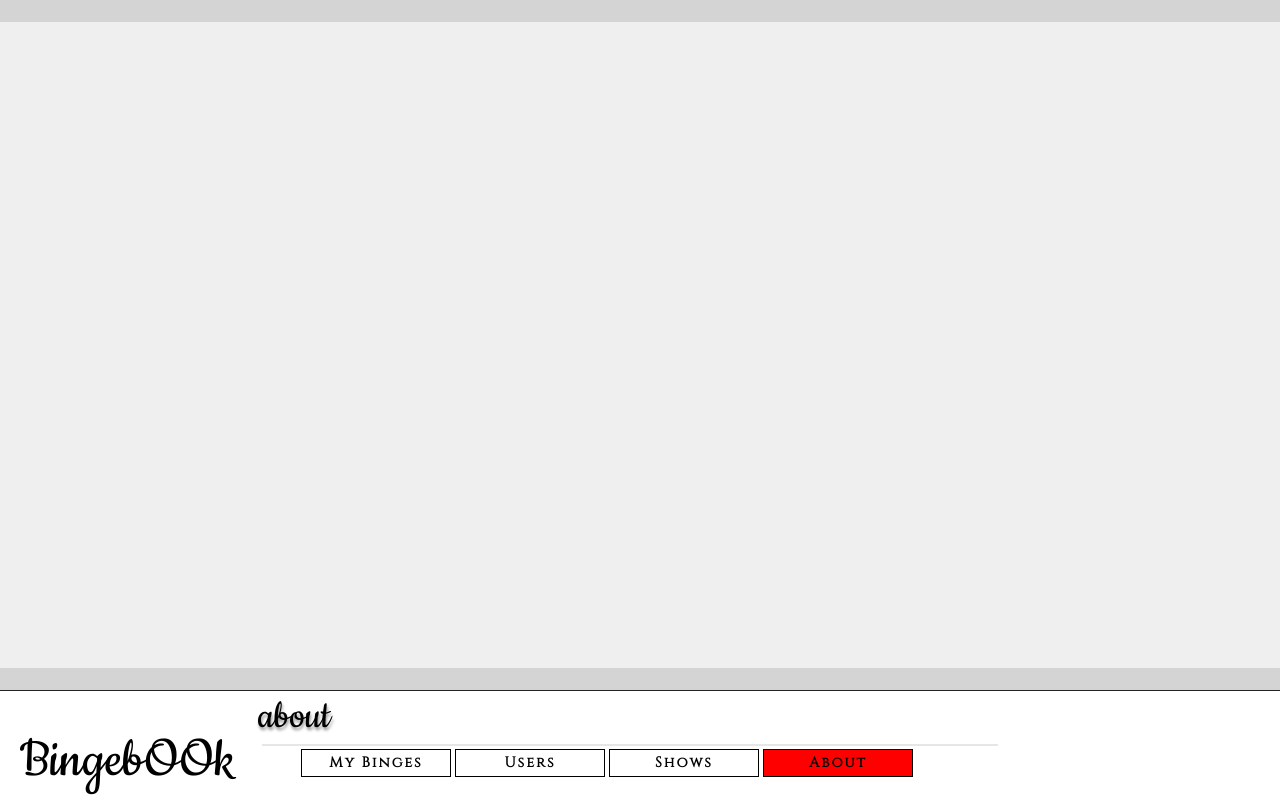
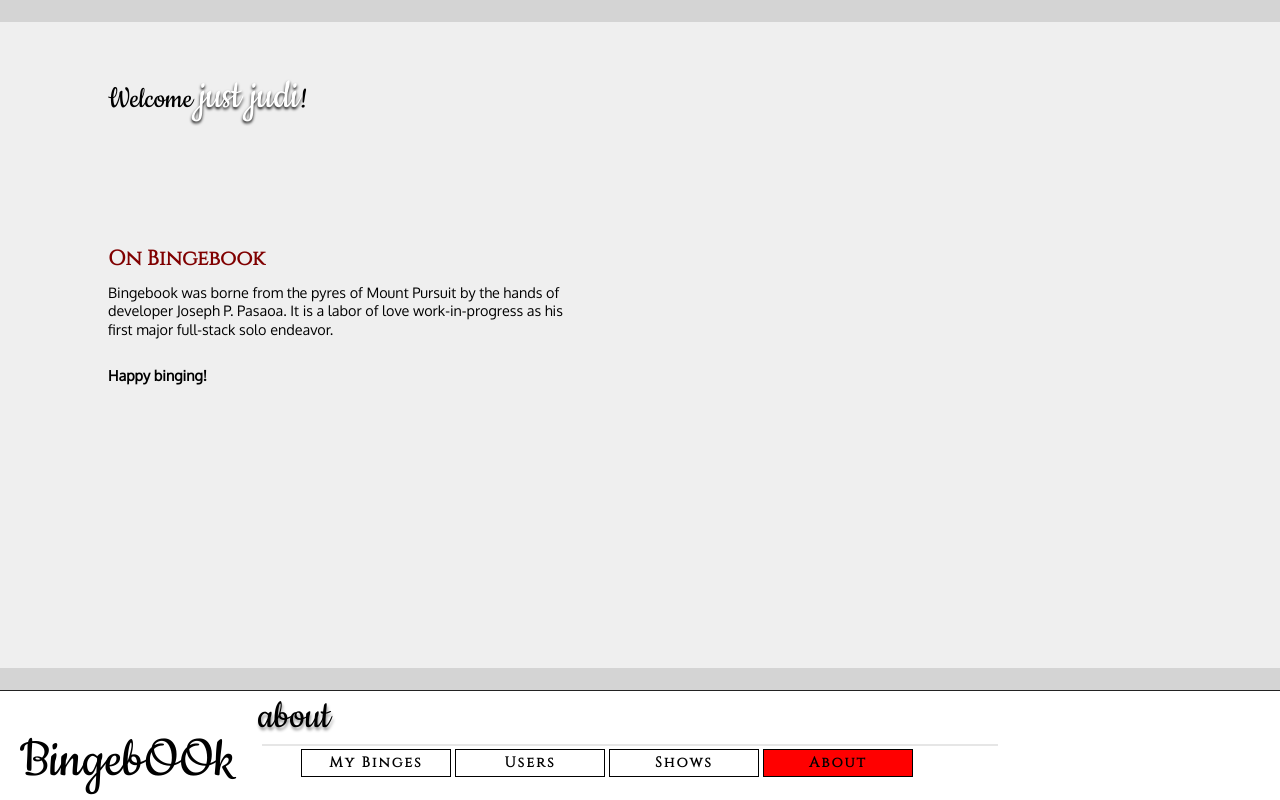
Before and after one commit to joseph-p-pasaoa/bingebook_frontE__FullStack, a React (Create React App) app: page /about in a window 1280 px wide. Built offline with nearby package versions, Linux system fonts and the light colour scheme; no server answers.

Commit message:
1.0, complete rough about page, complete front-end and full-stack mvp

```diff
--- a/src/App.js
+++ b/src/App.js
@@ -33,8 +33,8 @@ const App = () => {
               <Route path={`/users`} component={UsersList} />
               <Route path={`/shows/:show_id/user/:user_id`} component={UserShowProfile} />
               <Route path={`/shows`} component={ShowsList} />
-              <Route path={`/about`} render={About} />
-              <Route path={`/`} component={Home} />
+              <Route path={`/about`} component={About} />
+              <Route path={`/`} render={Home} />
             </Switch>
           </div>
         </div>
--- /dev/null
+++ b/src/pages/About.css
@@ -0,0 +1,41 @@
+/*
+JOSEPH P. PASAOA
+About Page Component CSS | Bingebook (a full-stack binge-facilitating app)
+*/
+
+
+.about-page--welcome {
+    font-family: 'Cookie', sans-serif;
+    margin: 3px 6px 14vh 8px;
+    font-size: 2em;
+}
+
+.about-page--welcome .username {
+    font-size: 1.4em;
+    text-shadow: 0px 2px 3px #000;
+    color: #fff;
+}
+
+.about-page--header {
+    margin-bottom: 10px;
+
+    font-family: 'Cinzel', serif;
+    font-size: 1.3em;
+    font-weight: bold;
+
+    color: maroon;
+}
+
+.about-page--copy {
+    margin: 3px 6px 3px 8px;
+    width: 43%;
+
+    line-height: 1.3em;
+}
+
+.salutations {
+    margin-top: 3vh;
+    margin-bottom: 3px;
+
+    font-weight: bold;
+}
--- a/src/pages/About.jsx
+++ b/src/pages/About.jsx
@@ -6,19 +6,34 @@ About Page Component | Bingebook (a full-stack binge-facilitating app)
 
 /* EXTERNALS - LOCALS */
 import React from 'react';
-// import { connect } from 'react-redux';
+import { connect } from 'react-redux';
 
-// import './About.css';
+import './About.css';
 
 
 /* MAIN */
-const About = () => {
+const About = ({cUsername}) => {
   return (
     <>
       <h1>about</h1>
+
+      <p className="about-page--welcome">
+        {`Welcome `}<span className="username">{cUsername}</span>{`!`}
+      </p>
+
+      <h3 className="about-page--header">On Bingebook</h3>
+      <p className="about-page--copy">
+        Bingebook was borne from the pyres of Mount Pursuit by the hands of
+        developer Joseph P. Pasaoa. It is a labor of love work-in-progress as his
+        first major full-stack solo endeavor.
+      </p>
+
+      <p className="about-page--copy salutations">
+        Happy binging!
+      </p>
     </>
   );
 }
 
 
-export default About;
+export default connect(state => state.userAuthState)(About);
--- a/src/pages/Home.css
+++ b/src/pages/Home.css
@@ -1,6 +1,6 @@
 /*
 JOSEPH P. PASAOA
-Home Component CSS | Bingebook (a full-stack binge-facilitating app)
+Home Page Component CSS | Bingebook (a full-stack binge-facilitating app)
 */
 
 
```
